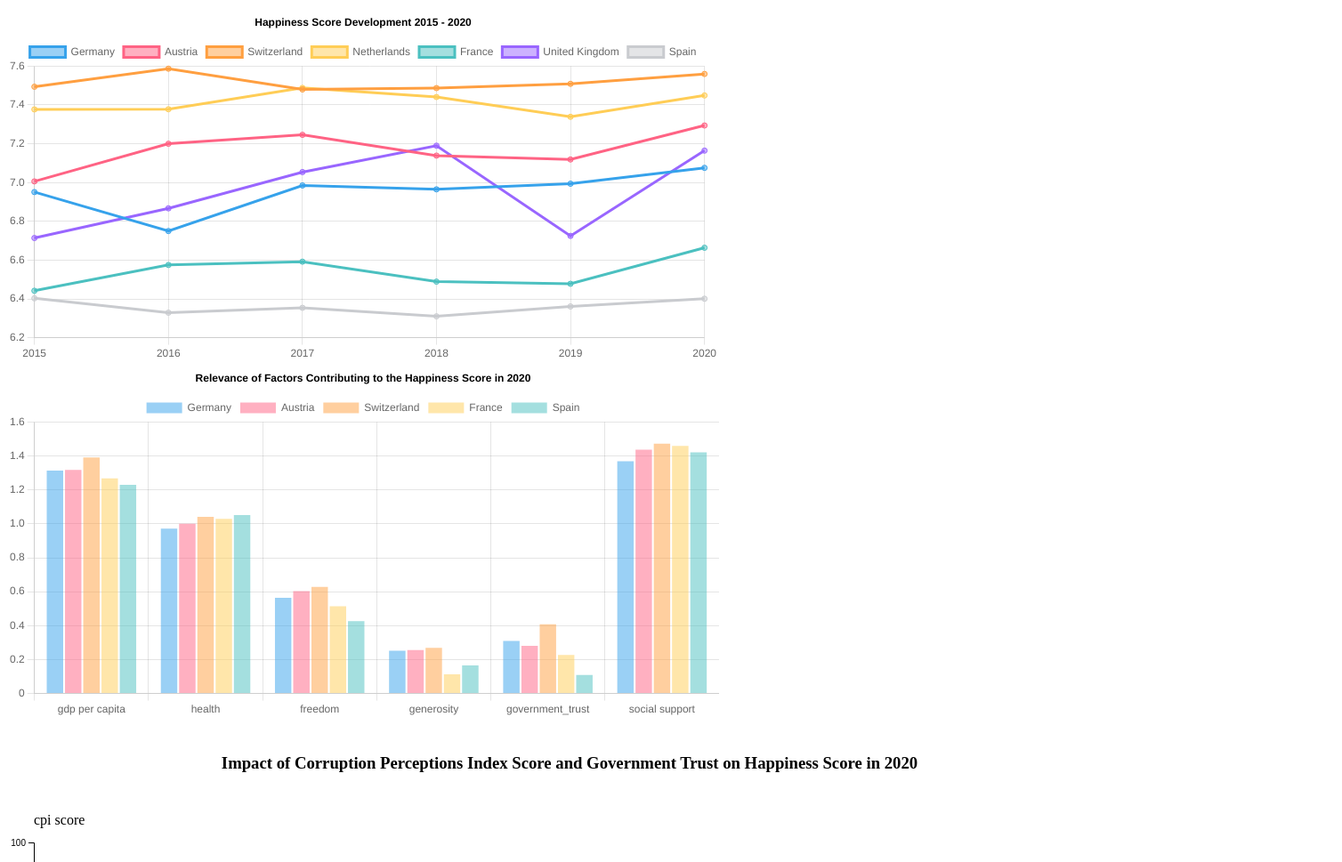
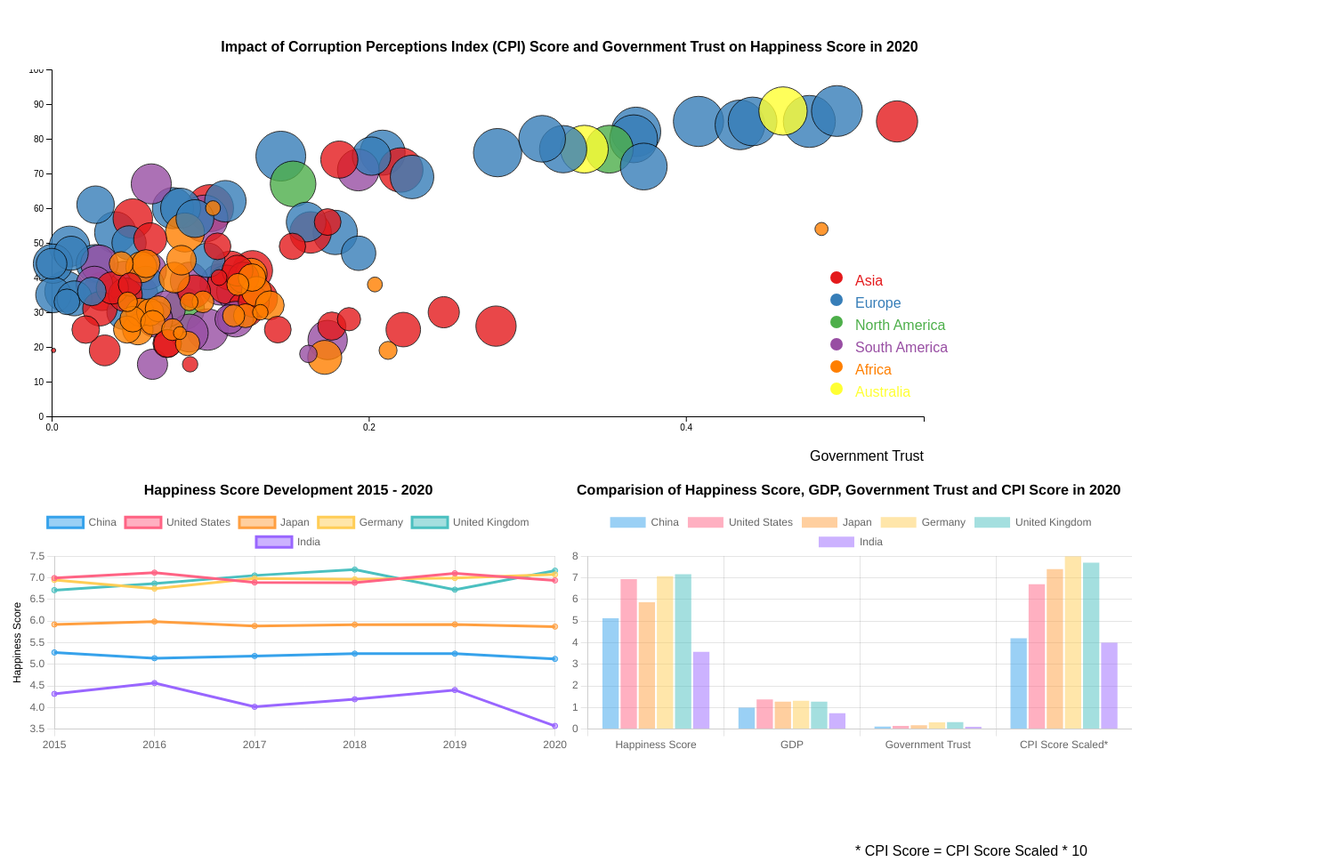
Before and after one commit to CaroMinion/interactive-dashboard, a website: page index.html in a window 1280 px wide. Shown: the top 969 px of the page at 89% size, 1508 px wide, since content can reach past the window. Drawn offline with nearby package versions, Linux system fonts and the light colour scheme.

Commit message:
adjustments

```diff
--- a/barChart.js
+++ b/barChart.js
@@ -16,13 +16,10 @@ function createNewBarChart(canvas, data) {
         type: "bar",
         data: {
             labels: [
-                // "happiness score",
-                "gdp per capita",
-                "health",
-                "freedom",
-                "generosity",
-                "government_trust",
-                "social support",
+                "Happiness Score",
+                "GDP",
+                "Government Trust",
+                "CPI Score Scaled*",
             ],
             datasets: datasets,
         },
@@ -39,7 +36,8 @@ function createNewBarChart(canvas, data) {
                     position: "top",
                     align: "center",
                     color: "rgb(0, 0, 0)",
-                    text: "Relevance of Factors Contributing to the Happiness Score in 2020",
+                    text: "Comparision of Happiness Score, GDP, Government Trust and CPI Score in 2020 ",
+                    font: {size: 16},
                 },
             },
             drawActiveElementsOnTop: true,
@@ -49,7 +47,7 @@ function createNewBarChart(canvas, data) {
                 id: "myEventCatcher",
                 beforeEvent(chart, args, pluginOptions) {
                     const event = args.event;
-                    //console.log(event.type);
+                    // console.log(event.type);
                 },
             },
         ],
--- a/getDataBarChart.js
+++ b/getDataBarChart.js
@@ -1,26 +1,38 @@
 function getDataBarChart(data) {
-    const countries = ["Germany", "Austria", "Switzerland", "France", "Spain"];
+    const countries = [
+        "China",
+        "United States",
+        "Japan",
+        "Germany",
+        "United Kingdom",
+        "India",
+    ];
     const datasetsCountries = [];
     const countriesObj = [];
 
     for (i = 0; i < data.length; i++) {
         if (
+            data[i].Country == "China" ||
+            data[i].Country == "United States" ||
+            data[i].Country == "Japan" ||
             data[i].Country == "Germany" ||
-            data[i].Country == "Austria" ||
-            data[i].Country == "Switzerland" ||
-            data[i].Country == "France" ||
-            data[i].Country == "Spain"
+            data[i].Country == "United Kingdom" ||
+            data[i].Country == "India"
         ) {
             if (data[i].Year == 2020) {
                 datasetsCountries.push(data[i]);
             }
         }
     }
-    for (i = 0; i < datasetsCountries.length; i++) {
-        delete datasetsCountries[i].Year;
-        delete datasetsCountries[i].continent;
-        delete datasetsCountries[i].family;
-    }
+    console.log("Hi", datasetsCountries);
+    // for (i = 0; i < datasetsCountries.length; i++) {
+    //     delete datasetsCountries[i].Year;
+    //     delete datasetsCountries[i].continent;
+    //     delete datasetsCountries[i].family;
+    //     delete datasetsCountries[i].health;
+    //     delete datasetsCountries[i].freedom;
+    //     delete datasetsCountries[i].generosity;
+    // }
 
     for (i = 0; i < countries.length; i++) {
         countriesObj.push({country: countries[i], info: []});
@@ -29,15 +41,12 @@ function getDataBarChart(data) {
     for (i = 0; i < datasetsCountries.length; i++) {
         for (j = 0; j < countriesObj.length; j++) {
             if (datasetsCountries[i].Country == countriesObj[j].country) {
-                // countriesObj[j].info.push(datasetsCountries[i].happiness_score);
+                countriesObj[j].info.push(datasetsCountries[i].happiness_score);
                 countriesObj[j].info.push(datasetsCountries[i].gdp_per_capita);
-                countriesObj[j].info.push(datasetsCountries[i].health);
-                countriesObj[j].info.push(datasetsCountries[i].freedom);
-                countriesObj[j].info.push(datasetsCountries[i].generosity);
                 countriesObj[j].info.push(
                     datasetsCountries[i].government_trust
                 );
-                countriesObj[j].info.push(datasetsCountries[i].social_support);
+                countriesObj[j].info.push(datasetsCountries[i].cpi_score / 10);
             }
         }
     }
--- a/getDataLineChart.js
+++ b/getDataLineChart.js
@@ -1,18 +1,24 @@
 function getDataLineChart(data) {
     const datasetsEurope = [];
     const countries = [
+        "China",
+        "United States",
+        "Japan",
         "Germany",
-        "Austria",
-        "Switzerland",
-        "Netherlands",
-        "France",
         "United Kingdom",
-        "Spain",
+        "India",
     ];
     const countriesObj = [];
 
     for (i = 0; i < data.length; i++) {
-        if (data[i].continent == "Europe") {
+        if (
+            data[i].Country == "China" ||
+            data[i].Country == "United States" ||
+            data[i].Country == "Japan" ||
+            data[i].Country == "Germany" ||
+            data[i].Country == "United Kingdom" ||
+            data[i].Country == "India"
+        ) {
             datasetsEurope.push(data[i]);
         }
     }
--- a/index.html
+++ b/index.html
@@ -1,6 +1,11 @@
 <!DOCTYPE html>
 <html lang="en">
     <style>
+        body {
+            font-family: Arial, Helvetica, sans-serif;
+            font-size: 16px;
+            /* "'Helvetica Neue', 'Helvetica', 'Arial', sans-serif" */
+        }
         .bubbles {
             stroke-width: 1px;
             stroke: black;
@@ -37,16 +42,20 @@
         <script src="./getDataBubbleChart.js"></script>
         <script src="./bubbleChartD3.js"></script>
         <!-- <h1>Happiness Score 2015 - 2020</h1> -->
+        <div id="myBubbleChartD3"></div>
 
-        <div style="width: 800px; height: 400px">
-            <canvas id="myLineChart"></canvas>
-        </div>
+        <span style="display: flex">
+            <div style="width: 900px; height: 400px">
+                <canvas id="myLineChart"></canvas>
+            </div>
 
-        <div style="width: 800px; height: 400px">
-            <canvas id="myBarChart"></canvas>
-        </div>
+            <div style="width: 900px; height: 400px">
+                <canvas id="myBarChart"></canvas></div
+        ></span>
+        <p style="float: right; margin-right: 50px">
+            * CPI Score = CPI Score Scaled * 10
+        </p>
 
-        <div id="myBubbleChartD3"></div>
         <!--
         <div style="width: 800px; height: 400px">
             <canvas id="myBubbleChart"></canvas>
@@ -74,9 +83,9 @@
             });
 
             // set the dimensions and margins of the graph
-            const margin = {top: 60, right: 150, bottom: 60, left: 30},
-                width = 1500 - margin.left - margin.right,
-                height = 600 - margin.top - margin.bottom;
+            const margin = {top: 0, right: 150, bottom: 60, left: 50},
+                width = window.innerWidth - margin.left - margin.right - 100,
+                height = 450 - margin.top - margin.bottom;
 
             // append the svg object to the body of the page
             const svg = d3
@@ -124,7 +133,7 @@
                     .attr("text-anchor", "end")
                     .attr("x", 0)
                     .attr("y", -20)
-                    .text("cpi score")
+                    .text("CPI Score")
                     .attr("text-anchor", "start");
 
                 // Add a scale for bubble size
@@ -180,7 +189,7 @@
                     tooltip
 
                         .style("left", event.clientX + "px")
-                        .style("top", event.clientY - 200 + "px");
+                        .style("top", event.clientY + "px");
                 };
                 const hideTooltip = function (event, d) {
                     tooltip.transition().duration(200).style("opacity", 0);
@@ -282,8 +291,8 @@
                 svg.selectAll("myrect")
                     .data(allgroups)
                     .join("circle")
-                    .attr("cx", 0.8 * width)
-                    .attr("cy", (d, i) => 0.7 * height + i * (size + 5))
+                    .attr("cx", 0.9 * width)
+                    .attr("cy", (d, i) => 0.6 * height + i * (size + 5))
                     // .attr("cy", (d, i) => 10 + i * (size + 5)) // 100 is where the first dot appears. 25 is the distance between dots
                     .attr("r", 7)
                     .style("fill", (d) => myColor(d))
@@ -295,10 +304,10 @@
                     .data(allgroups)
                     .enter()
                     .append("text")
-                    .attr("x", 0.8 * width + size * 0.8 + 5)
+                    .attr("x", 0.9 * width + size * 0.8 + 5)
                     .attr(
                         "y",
-                        (d, i) => i * (size + 5) + size / 2 + 0.7 * height - 5
+                        (d, i) => i * (size + 5) + size / 2 + 0.6 * height - 5
                     )
                     // .attr("y", (d, i) => i * (size + 5) + size / 2 + 5) // 100 is where the first dot appears. 25 is the distance between dots
                     .style("fill", (d) => myColor(d))
@@ -312,10 +321,11 @@
 
                 const chartTitel = d3
                     .select("#myBubbleChartD3")
-                    .insert("h3", "svg")
+                    .insert("p", "svg")
                     .text(
-                        "Impact of Corruption Perceptions Index Score and Government Trust on Happiness Score in 2020"
+                        "Impact of Corruption Perceptions Index (CPI) Score and Government Trust on Happiness Score in 2020"
                     )
+                    .style("font-weight", "bold")
                     .style("text-align", "center");
             });
         </script>
--- a/lineChart.js
+++ b/lineChart.js
@@ -23,6 +23,13 @@ function createNewLineChart(canvas, data) {
             scales: {
                 y: {
                     beginAtZero: false,
+                    title: {
+                        display: true,
+                        position: "top",
+                        align: "center",
+                        color: "rgb(0, 0, 0)",
+                        text: "Happiness Score",
+                    },
                 },
             },
             plugins: {
@@ -32,6 +39,7 @@ function createNewLineChart(canvas, data) {
                     align: "center",
                     color: "rgb(0, 0, 0)",
                     text: "Happiness Score Development 2015 - 2020",
+                    font: {size: 16},
                 },
             },
             drawActiveElementsOnTop: true,
```
